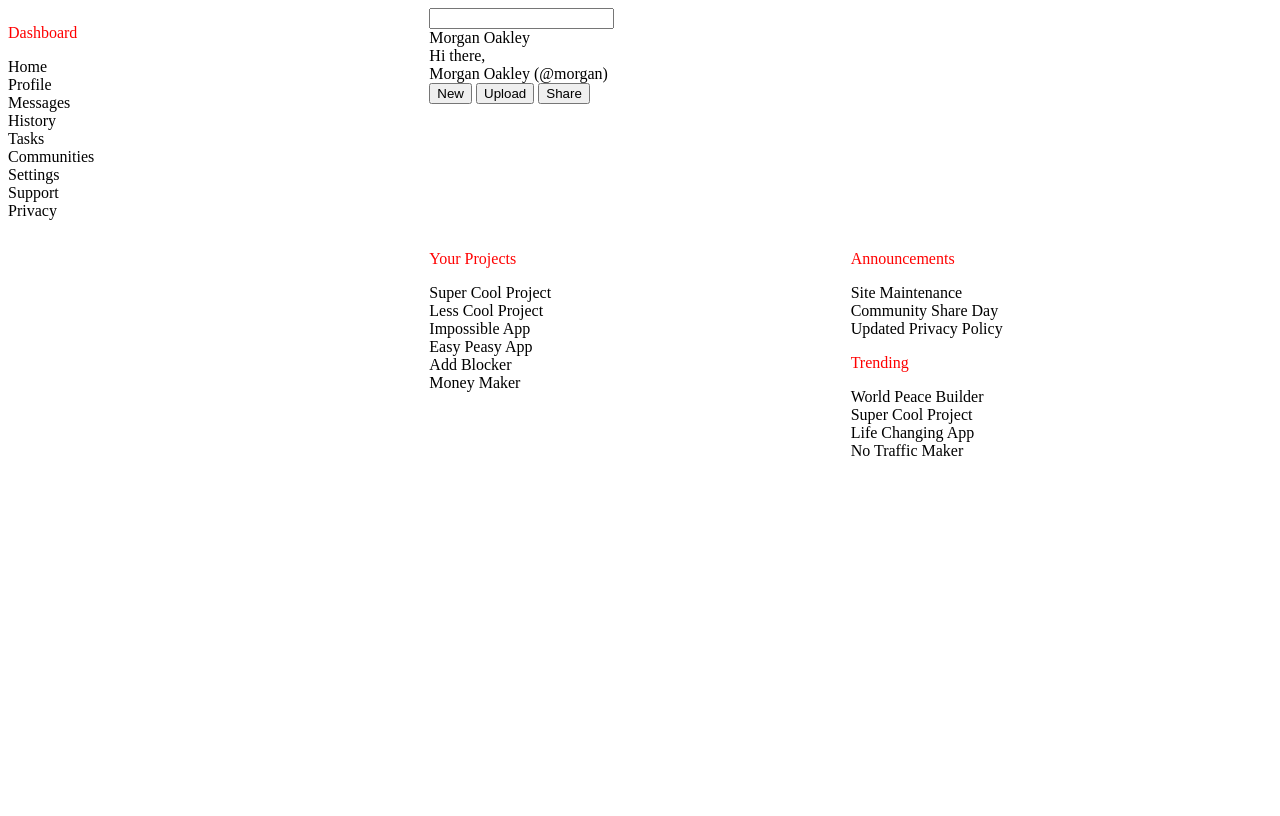
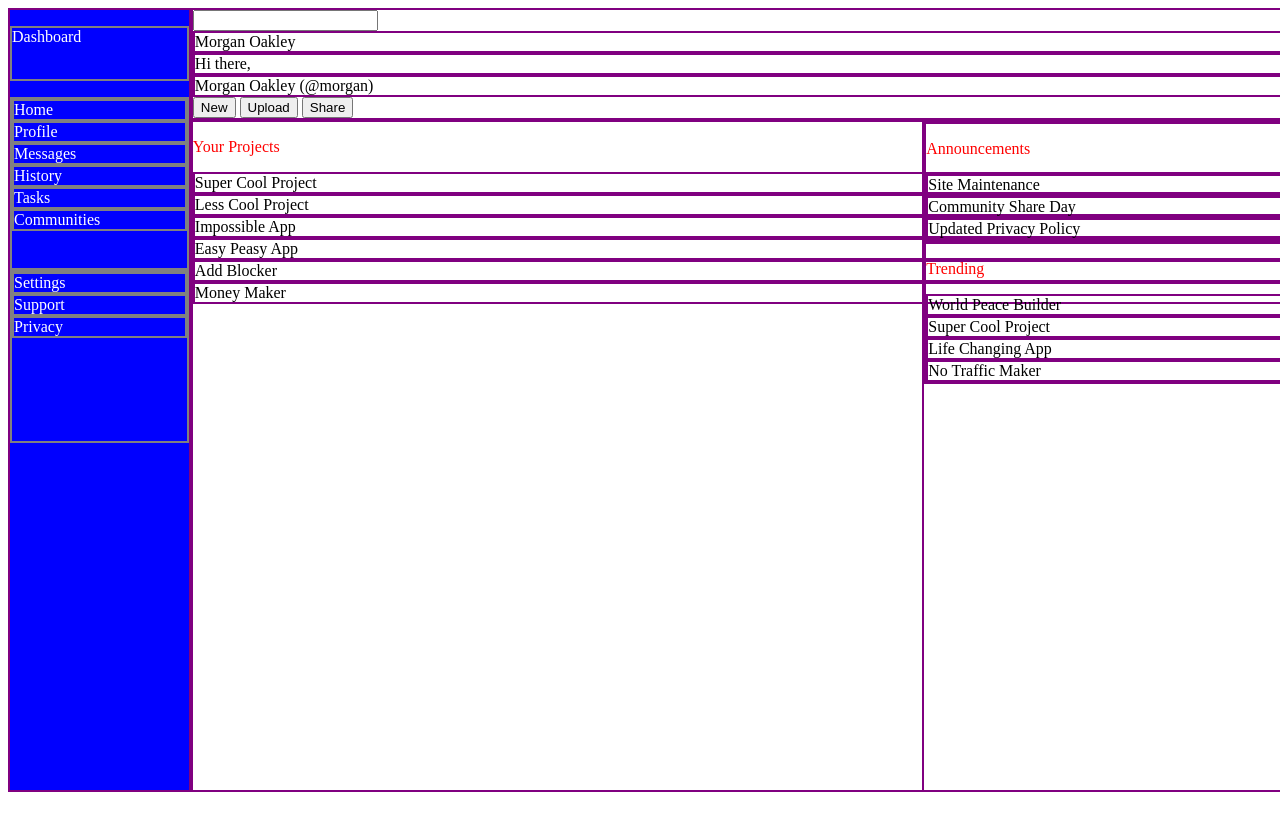
Before and after one commit to LatticeFramework/admin-dashboard, a plain HTML site: page index.html in a window 1280 px wide. Drawn offline with Linux system fonts and the light colour scheme.

Commit message:
Set-up internal sidebar grid

```diff
--- a/index.html
+++ b/index.html
@@ -13,15 +13,21 @@
 
         <div class="sidebar">
             <p>Dashboard</p>
+
+            <div class="home-sidebar">
                 <div>Home</div>
                 <div>Profile</div>
                 <div>Messages</div>
                 <div>History</div>
                 <div>Tasks</div>
                 <div>Communities</div>
+            </div>
+
+            <div class="settings-sidebar">
                 <div>Settings</div>
                 <div>Support</div>
                 <div>Privacy</div>
+            </div>
         </div>
 
         <div class="header">
--- a/style.css
+++ b/style.css
@@ -2,15 +2,34 @@ p {
     color: red;
 }
 
+body {
+    height: 100vh;
+    width: 100vw;
+}
+
 .container {
     display: grid;
-    grid-template-columns: 1fr 1fr 1fr;
-    grid-template-rows: 1fr 1fr;
+    grid-template-columns: 1fr 4fr 2fr;
+    grid-template-rows: 1fr 6fr;
+}
+
+.container div {
+    border: solid purple 2px;
 }
 
 .sidebar {
     grid-column: 1 / 2;
     grid-row: 1 / 3;
+    background-color: blue;
+
+    display: grid;
+    grid-template-rows: 1fr 2fr 2fr 4fr;
+
+}
+
+.sidebar div, .sidebar p {
+    color: white;
+    border: solid grey 2px;
 }
 
 .header {
```
Lines whose indentation alone changed are shown as unchanged.
